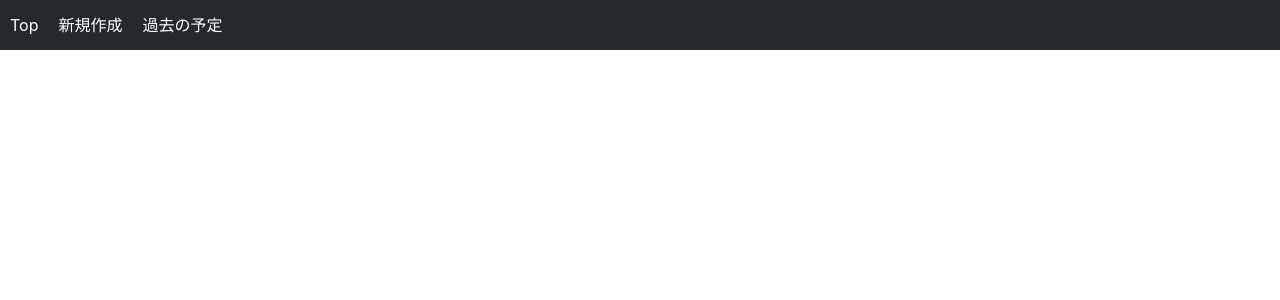
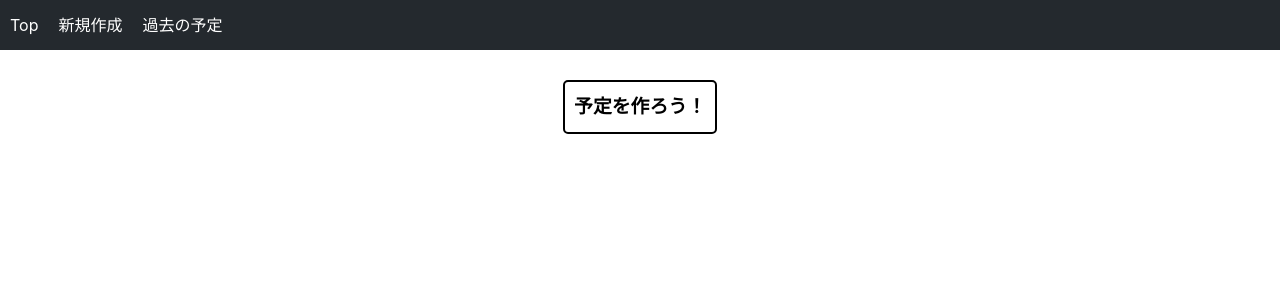
Before and after one commit to cotton-alta/ScheduleAdjustmentTool, a React (Create React App) app in the folder client/: page / in a window 1280 px wide. Shown: the top 300 px of the page. Built offline with nearby package versions, Linux system fonts and the light colour scheme.

Commit message:
[add]トップページのレイアウト修正
トップページにボタンを追加しました。

```diff
--- a/client/src/assets/style/edit.scss
+++ b/client/src/assets/style/edit.scss
@@ -5,17 +5,17 @@
     margin: 0 auto;
     input {
       width: 100%;
-      font-size: calc(15px + 0.2vw);
       height: 30px;
       line-height: 30px;
+      font-size: calc(15px + 0.2vw);
       border-radius: 3px;
       border: 1px solid #000000;
     }
     textarea {
       width: 100%;
-      font-size: calc(15px + 0.2vw);
       height: 70px;
       line-height: 25px;
+      font-size: calc(15px + 0.2vw);
       border: 1px solid #000000;
       border-radius: 3px;
     }
--- a/client/src/assets/style/event.scss
+++ b/client/src/assets/style/event.scss
@@ -19,11 +19,11 @@
 }
 
 .event-join-button {
-  margin: 30px auto;
-  cursor: pointer;
-  border: 2px solid #000000;
   width: 200px;
   height: 50px;
   line-height: 50px;
+  margin: 30px auto;
+  border: 2px solid #000000;
   text-align: center;
+  cursor: pointer;
 }
--- a/client/src/assets/style/header.scss
+++ b/client/src/assets/style/header.scss
@@ -1,9 +1,9 @@
 .header-wrapper {
+  display: flex;
   width: 100%;
   height: 50px;
   line-height: 50px;
   background: #24292E;
-  display: flex;
   flex-direction: row;
   color: #FFFFFF;
 }
--- /dev/null
+++ b/client/src/assets/style/main.scss
@@ -0,0 +1,18 @@
+.main {
+  &-button {
+    width: 150px;
+    height: 50px;
+    line-height: 50px;
+    text-align: center;
+    border: solid 2px #000000;
+    border-radius: 5px;
+    margin: 30px auto;
+    cursor: pointer;
+  }
+  &-link {
+    font-weight: bolder;
+    color: #000000;
+    font-size: calc(15px + 0.3vw);
+    text-decoration: none;
+  }
+}
--- a/client/src/components/layouts/header.tsx
+++ b/client/src/components/layouts/header.tsx
@@ -14,7 +14,7 @@ const App: React.FC = () => {
       </div>
       <div className="header-tab">過去の予定</div>
     </div>
-  )
-}
+  );
+};
 
 export default App;
--- a/client/src/components/layouts/table.tsx
+++ b/client/src/components/layouts/table.tsx
@@ -4,7 +4,7 @@ import '../../assets/style/table.scss';
 const App: React.FC = () => {
   interface StringObjectKey {
     [key: string]: any;
-  }
+  };
   const data = {
     "title": "event",
     "dates": [
--- a/client/src/pages/Event.tsx
+++ b/client/src/pages/Event.tsx
@@ -15,7 +15,6 @@ import { EventContext } from "../App";
 import { DateList } from "../components/ui/DateList";
 
 import "../assets/style/event.scss";
-import { start } from "repl";
 
 const UserList = (props: any) => {
   let start = Moment(props.data.startDate);
@@ -28,9 +27,6 @@ const UserList = (props: any) => {
       return item === start.format("YYYY-MM-DD");
     });
     let subtle_date = props.user.subtle.filter((item: any) => {
-      return item === start.format("YYYY-MM-DD");
-    });
-    let impossible_date = props.user.impossible.filter((item: any) => {
       return item === start.format("YYYY-MM-DD");
     });
     if(!possible_date[0]) {
@@ -52,7 +48,6 @@ const Event: React.FC = () => {
   const { event } = useParams();
   //contextで認証状態を確認（とりあえず開発中はtureにしてる）
   const [authenticated, setAuthenticated] = useState(true);
-  const [render, setRender] = useState(false);
   const [eventData, setEventData] = useState<any | null>(null);
 
   useEffect(() => {
@@ -62,7 +57,6 @@ const Event: React.FC = () => {
     axios.get(`/api/v1/events/${event}`)
     .then((result: any) => {
       const data = result.data;
-      console.log(result)
       setEventData(data.title);
       dispatch({
         type: "checkEvent",
@@ -76,37 +70,29 @@ const Event: React.FC = () => {
         }
       });
     });
-    console.log(stateEdit.user);
   }, []);
 
-    useEffect(() => {
-      setRender(true);
-      console.log(Array.isArray(stateEdit.user));
-    }, [ stateEdit ]);
-
   const ListRender = () => {
-      const trs: any = [];
+    const list: any = [];
     if(!stateEdit.user) {
       return (<tr></tr>);
     } else {
       stateEdit.user.map((item: any) => {
-          trs.push(
+        list.push(
           <tr>
             <UserList
               user={item}
               data={stateEdit}
             />
           </tr>
-          )
-        })
-        return (<Fragment>{ trs }</Fragment>);
+        );
+      });
+      return (<Fragment>{ list }</Fragment>);
     }
   };
 
   if(!authenticated) {
-      return (
-        <div></div>
-        );
+    return ( <div></div> );
   } else {
     return (
       <div className="container">
--- a/client/src/pages/Main.tsx
+++ b/client/src/pages/Main.tsx
@@ -1,18 +1,24 @@
 import React from "react";
 import axios from "axios";
+import { Link } from "react-router-dom";
 
-import Table from "../components/layouts/table";
+import "../assets/style/main.scss";
 
 const App: React.FC = () => {
-  const getData = (url: string) => {
-    axios.get("/api/table")
-      .then(result => {
-        console.log(result)
-      })
-  }
+  // const getData = (url: string) => {
+  //   axios.get("/api/table")
+  //     .then((result: any) => {
+  //       console.log(result)
+  //     });
+  // };
 
   return (
     <div className="main-wrapper">
+      <div className="main-button">
+        <Link className="main-link" to="/edit">
+          予定を作ろう！
+        </Link>
+      </div>
     </div>
   );
 };
```
Also changed, not shown: client/src/pages/Edit.tsx (+5 -5 lines). Lines whose indentation alone changed are shown as unchanged.
